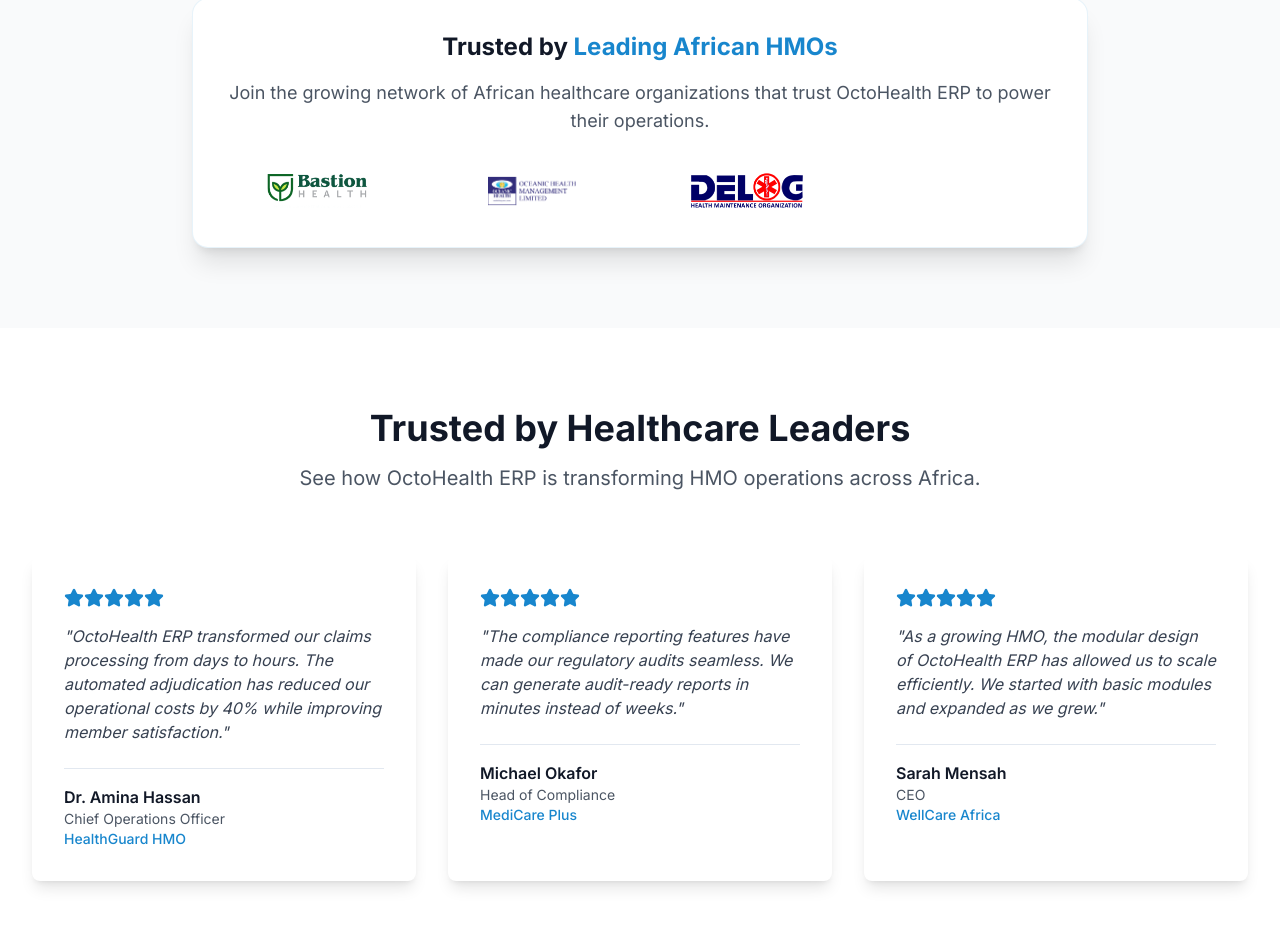
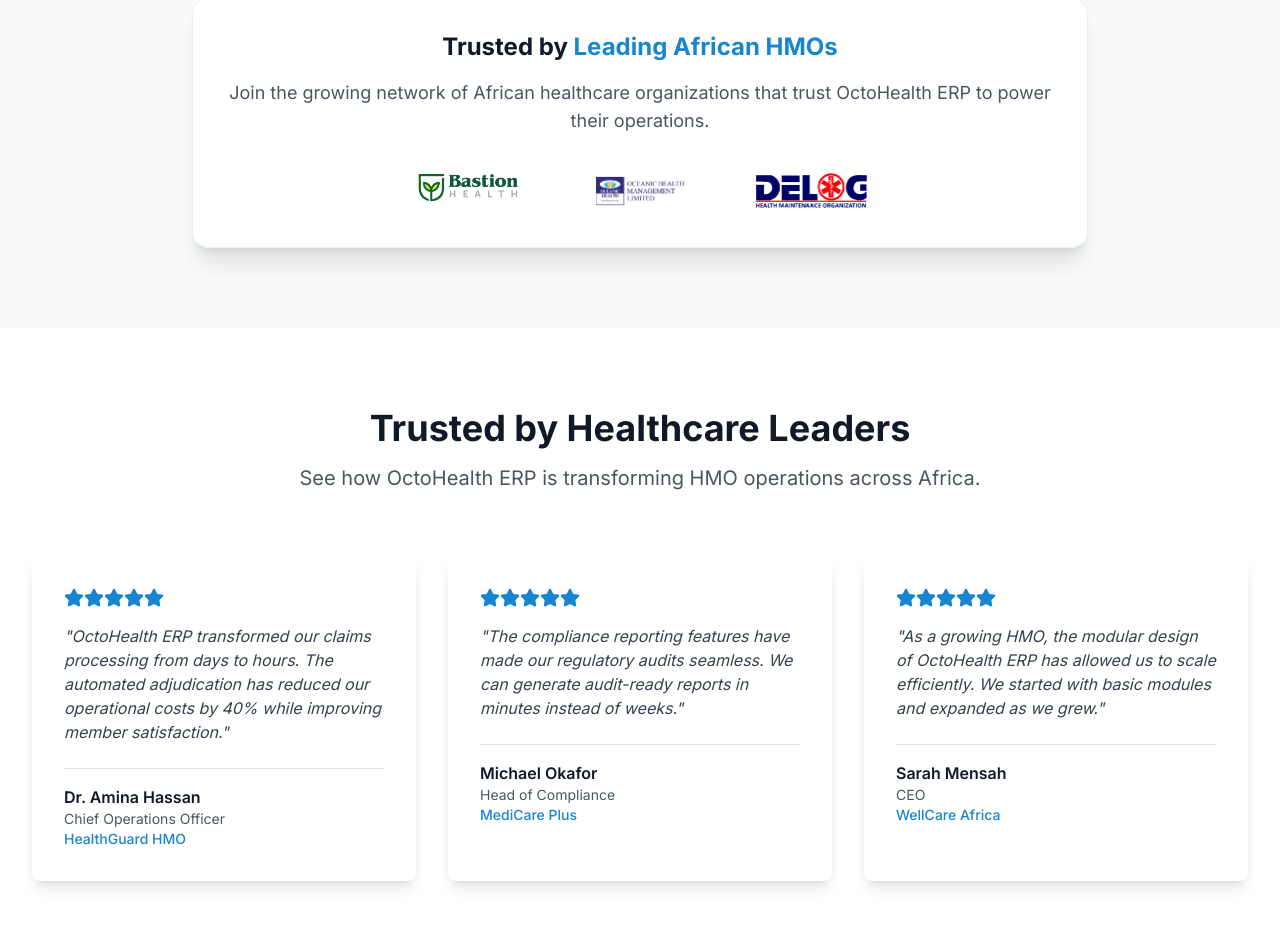
Before and after one commit to charleswebmaster/octohealth-website, a Next.js app: page / in a window 1280 px wide. Shown: the part 3285-4229 px from the top of the page. Built offline with nearby package versions, Linux system fonts and the light colour scheme; no server answers; the database is empty.

Commit message:
Rearranged clients logo

```diff
--- a/components/african-advantage-section.tsx
+++ b/components/african-advantage-section.tsx
@@ -92,21 +92,24 @@ export function AfricanAdvantageSection() {
               Join the growing network of African healthcare organizations that trust OctoHealth ERP to power their
               operations.
             </p>
-            <div className="grid grid-cols-2 md:grid-cols-4 gap-8 items-center opacity-100">
+            <div className="grid grid-cols-2 md:grid-cols-5 gap-8 items-center opacity-100">
               {/* Placeholder for client logos */}
               <div className="h-12 bg-white-200 rounded flex items-center justify-center">
-               <Image
+               {/* <span className="text-gray-500 text-sm">Client Logo</span> */}
+              </div>
+              <div className="h-12 bg-black-200 rounded flex items-center justify-center">
+                <Image
                   src="/images/bastion-logo.webp"
-                  alt="Bastion Health"
+                  alt="Bastion Logo"
                   width={220}
                   height={58}
                   className="h-10 w-auto"
                 />
               </div>
-              <div className="h-12 bg-black-200 rounded flex items-center justify-center">
+              <div className="h-12 bg-white-200 rounded flex items-center justify-center">
                 <Image
                   src="/images/oceanic-health-logo.png"
-                  alt="Oceanic Logo"
+                  alt="Oceanic Health"
                   width={220}
                   height={58}
                   className="h-10 w-auto"
```
